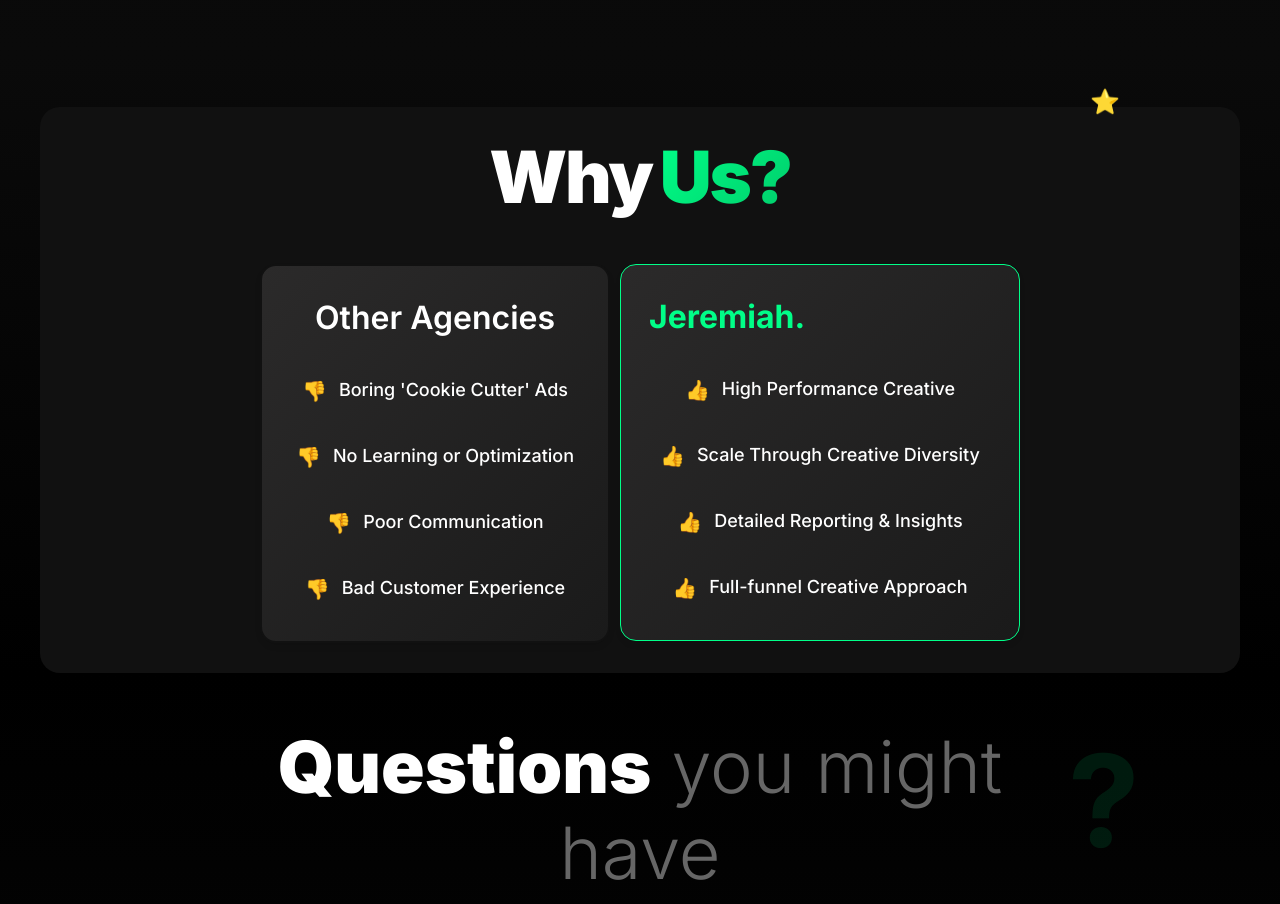
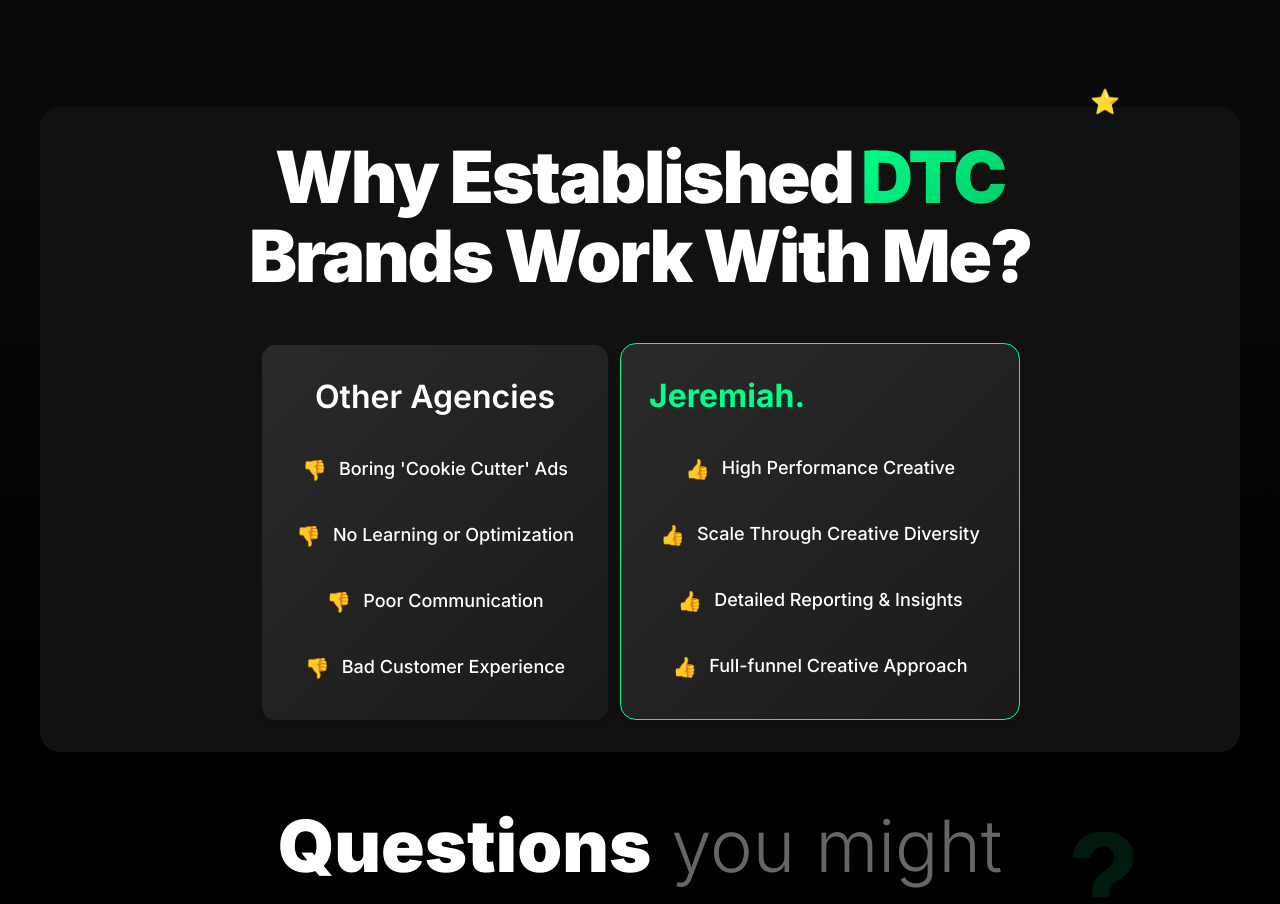
Before and after one commit to Mo-Ibra/jeremiah-portfolio, a Next.js app: page / in a window 1280 px wide. Shown: the part 9520-10424 px from the top of the page. Built offline with nearby package versions, Linux system fonts and the light colour scheme.

Commit message:
Fix DTC Issue

```diff
--- a/components/DTCComparison.js
+++ b/components/DTCComparison.js
@@ -9,8 +9,9 @@ const DTCComparison = () => {
 
         {/* Header */}
         <h2 className="dtc-title">
-          <span className="title-word">Why</span>
-          <span className="title-word gradient-text">Us?</span>
+          <span className="title-word">Why Established</span>
+          <span className="title-word gradient-text">DTC</span>
+          <span className="title-word">Brands Work With Me?</span>
         </h2>
 
         <div className="comparison-container">
```
